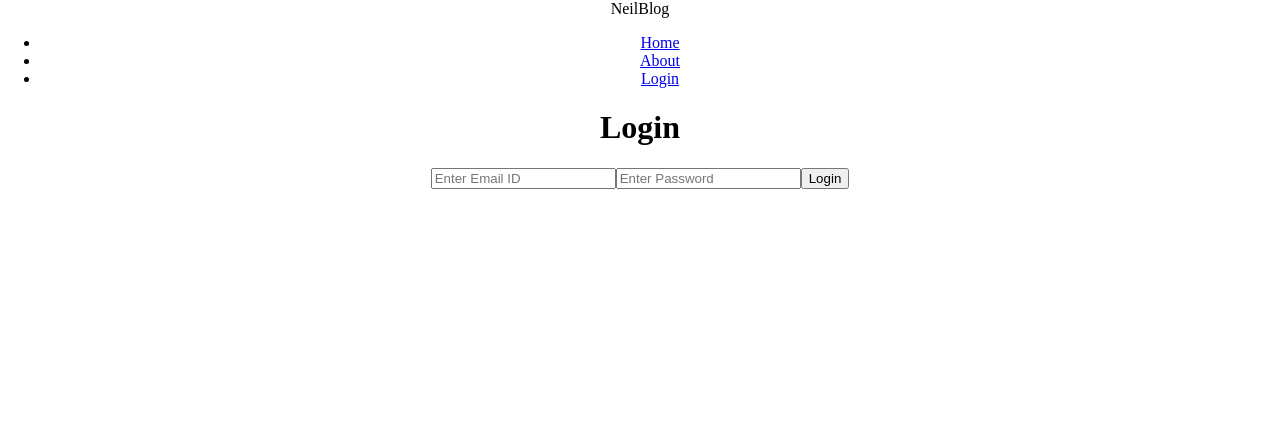
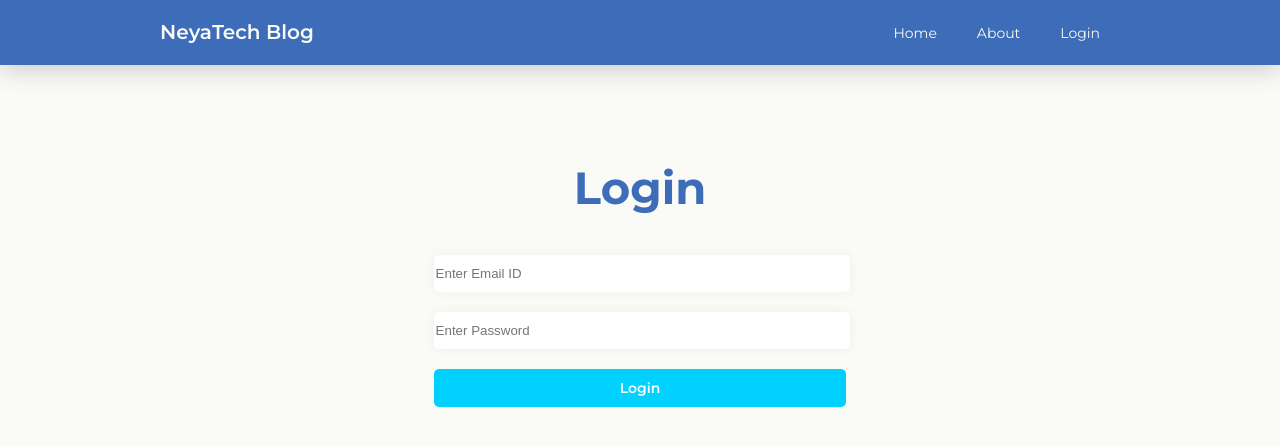
Before and after one commit to neilkapadia7/My-Blog, a React (Create React App) app in the folder client/: page /login in a window 1280 px wide. Shown: the top 446 px of the page. Built offline with nearby package versions, Linux system fonts and the light colour scheme; the HTML template or start-up script is replaced by a standard one.

Commit message:
Final Commit

```diff
--- a/client/public/index.html
+++ b/client/public/index.html
@@ -20,6 +20,8 @@
       body, html {
         margin: 0;
         padding: 0;
+        background-color: #fafaf6;
+        font-family: 'Montserrat', sans-serif;
       }
     </style>
   </head>
--- a/client/src/App.css
+++ b/client/src/App.css
@@ -1,38 +1,141 @@
-.App {
+/* Navbar */
+.nav{
+  width: 100%;
+  display: table;
+  background-color: #3d6cb9;
+  box-shadow: 0px 5px 25px #ccc;
+  position: fixed;
+  top: 0;
+  left: 0;
+  padding: 5px 0;
+}
+.nav .logo{
+  color: #fafaf6;
+  font-size: 20px;
+  font-family: 'Montserrat', sans-serif;
+  font-weight: 600;
+  float: left;
+  padding-left: 12.5%;
+  line-height: 55px;
+  height: 55px;
+}
+nav{
+  float: right;
+  padding-right: 12.5%;
+}
+nav ul {
+  list-style: none;
+  display: flex;
+  margin: 0;
+}
+nav ul li {
+  line-height: 55px;
+  height: 55px;
+  padding: 0 20px;
+}
+nav ul li a {
+  font-weight: 400;
+  font-size: 14px;
+  color: #fafaf6;
+  text-decoration: none;
+}
+.nav-user-li{
+  border-radius: 50%;
+  background-color: #fafaf6;
+}
+.nav-user-a{
+  color: #00d1ff!important;
+  font-size: 16px;
+  font-weight: 900;
+}
+.App{
+  padding-top: 130px;
+  width: 75%;
+  margin: 0 12.5%;
+}
+
+/* Auth */
+.auth-head{
+  color: #3d6cb9;
+  font-family: 'Montserrat', sans-serif;
+  font-weight: 700;
+  font-size: 45px;
   text-align: center;
 }
-
-.App-logo {
-  height: 40vmin;
-  pointer-events: none;
+.auth-form {
+  width: 43%;
+  margin: auto;
+}
+.auth-fields{
+  width: 100%;
+  height: 35px;
+  margin: 10px 0;
+  border: none;
+  box-shadow: 0 0 10px #eee;
+  border-radius: 5px;
+}
+.auth-button{
+  background-color: #00d1ff;
+  border: none;
+  color: #f5fffe;
+  padding: 10px;
+  margin: 10px 0;
+  font-family: 'Montserrat', sans-serif;
+  font-weight: 600;
+  font-size: 14px;
+  border-radius: 5px;
+  width: 100%;
 }
 
-@media (prefers-reduced-motion: no-preference) {
-  .App-logo {
-    animation: App-logo-spin infinite 20s linear;
-  }
+/* Blogs */
+.blog-div{
+  width: 100%;
+  display: table;
 }
-
-.App-header {
-  background-color: #282c34;
-  min-height: 100vh;
+.blog-main{
+  width: 100%;
+  display: table;
+  padding-bottom: 25px;
+  border-bottom: .2px solid #dbdbdb;
+  border-width: 80%;
+}
+.blog-image {
+  width: 100%;
+  height: auto;
+  margin: auto;
+}
+.title{
+  font-size: 35px;
+  font-weight: 800;
+  font-family: 'Montserrat', sans-serif;
+  width: 80%;
+  margin-right: 20%;
+  margin-bottom: 0;
+}
+.author{
+  font-size: 13px;
+  font-weight: 400;
+  font-family: 'Montserrat', sans-serif;
+  color: #00d1ff;
+  margin: 0;
+  text-decoration: none;
+}
+.date{
+  font-size: 13px;
+  font-weight: 400;
+  font-family: 'Montserrat', sans-serif;
+  margin: 0;
+  padding-left: 20px;
+  color: rgb(128, 128, 128);
+}
+.body{
+  font-size: 15px;
+  font-weight: 500;
+  font-family: 'Montserrat', sans-serif;
+  width: 95%;
+  margin-right: 5%;
+}
+.blog-auth-date{
   display: flex;
-  flex-direction: column;
-  align-items: center;
-  justify-content: center;
-  font-size: calc(10px + 2vmin);
-  color: white;
+  margin: 25px 0 ;
 }
-
-.App-link {
-  color: #61dafb;
-}
-
-@keyframes App-logo-spin {
-  from {
-    transform: rotate(0deg);
-  }
-  to {
-    transform: rotate(360deg);
-  }
-}
--- a/client/src/App.js
+++ b/client/src/App.js
@@ -32,9 +32,9 @@ const App = () => {
   return (
 
     <Provider store={store}>
-    <div className="App">
       <Router>
        <Navbar />
+       <div className="App">
        <Alert/>
         <Switch>
           <PrivateRoute exact path='/' component={Home} />
@@ -49,8 +49,8 @@ const App = () => {
           <Route exact path='/home' component={GuestHome} />
           <Route exact path='*' component={NotFound} />
         </Switch>
+        </div>
       </Router>
-    </div>
     </Provider>
   );
 }
--- a/client/src/components/Auth/Login.js
+++ b/client/src/components/Auth/Login.js
@@ -40,12 +40,12 @@ const Login = props => {
     }
 
     return (
-        <div>
-            <h1>Login</h1>
-            <form onSubmit={onSubmit}>
-                <input type='email' value={email} placeholder='Enter Email ID' onChange={(e) => setEmail(e.target.value)} required/>
-                <input type='password' value={password} placeholder='Enter Password' onChange={(e) => setPassword(e.target.value)} required/>
-                <input type='submit' value='Login' />
+        <div className='auth-div'>
+            <h1 className='auth-head'>Login</h1>
+            <form onSubmit={onSubmit} className='auth-form'>
+                <input type='email' value={email} placeholder='Enter Email ID' onChange={(e) => setEmail(e.target.value)} required className='auth-fields' />
+                <input type='password' value={password} placeholder='Enter Password' onChange={(e) => setPassword(e.target.value)} required className='auth-fields' />
+                <input type='submit' value='Login' className='auth-button'/>
             </form>
         </div>
     )
--- a/client/src/components/Blog/AllBlogs/UserBlogs.js
+++ b/client/src/components/Blog/AllBlogs/UserBlogs.js
@@ -1,4 +1,4 @@
-import React, {useEffect, Fragment} from 'react';
+import React, {useEffect} from 'react';
 import PropTypes from 'prop-types';
 import {connect} from 'react-redux';
 import {getUserBlogs, removeUserBlog, clearErrors} from '../../../Actions/blogActions';
@@ -28,14 +28,17 @@ const UserBlogs = props => {
     }
 
     return (
-        <div>
+        <div className='blog-div'>
             {userblogs.map(blog =>
-               <Fragment key={blog._id}>
-                    <img src={blog.image} height='auto' width='75%' style={{margin: 'auto'}}/>
-                    <h2>{blog.title}</h2>
-                    <h5>{blog.body}</h5>
-                    <Moment format='Do MMMM YYYY, h:mm:ss a'>{blog.date}</Moment>
-                </Fragment>
+               <div key={blog._id} className='blog-main'>
+                    <h2 className='title'>{blog.title}</h2>
+                    <div className='blog-auth-date'>
+                        <p className='author'><span style={{color: '#000'}}>by </span>{blog.author}</p>
+                        <Moment format='Do MMMM YYYY, h:mm:ss a' className='date'>{blog.date}</Moment>
+                    </div>
+                    <img src={blog.image} className='blog-image'/>
+                    <h5 className='body'>{blog.body}</h5>
+                </div>
             )}
         </div>
     )
--- a/client/src/components/Blog/Blogs.js
+++ b/client/src/components/Blog/Blogs.js
@@ -1,17 +1,17 @@
-import React, { Fragment } from 'react';
+import React from 'react';
 import BlogPost from './SingleBlog/BlogPost';
 import PropTypes from 'prop-types'
 
 const Blogs = ({blogs}) => {
 
     return (
-        <Fragment>
+        <div className='blog-div'>
             {blogs.map(blog =>
-                <div key={blog._id}>
+                <div key={blog._id} >
                     <BlogPost blog={blog} />
                 </div>
             )}
-        </Fragment>
+        </div>
     )
 }
 
--- a/client/src/components/Blog/Guest/GuestHome.js
+++ b/client/src/components/Blog/Guest/GuestHome.js
@@ -25,14 +25,16 @@ const GuestHome = ({guest: {blogs, loading, error}, clearError, getBlogs, setAle
     }
 
     return (
-        <div>
+        <div className='blog-div'>
             {blogs && blogs.map(blog =>
-                <div key={blog._id}>
-                    <img src={blog.image} height='auto' width='80%' style={{margin: 'auto'}} />
-                    <h2>{blog.title}</h2>
-                    <h5>{blog.body}</h5>
-                    <p>{blog.author}</p>
-                    <Moment format='Do MMMM YYYY, h:mm:ss a'>{blog.date}</Moment>
+                <div key={blog._id} className='blog-main'>
+                    <h2 className='title'>{blog.title}</h2>
+                    <div className='blog-auth-date'>
+                        <p className='author'><span style={{color: '#000'}}>by </span>{blog.author}</p>
+                        <Moment className='date' format='Do MMMM YYYY, h:mm:ss a'>{blog.date}</Moment>
+                    </div>
+                    <img src={blog.image} className='blog-image'/>
+                    <h5 className='body'>{blog.body}</h5>
                     <br />
                 </div>
             )
--- a/client/src/components/Blog/SingleBlog/BlogPost.js
+++ b/client/src/components/Blog/SingleBlog/BlogPost.js
@@ -20,12 +20,14 @@ const BlogPost = ({blog, setCurrent, deleteBlog}) => {
     }
 
     return (
-        <div key={_id}>
-            <h3>{title}</h3>
-            <p>{body}</p>
-            <img src={image} height='auto' width='70%' style={{margin: 'auto'}}/>
-            <p>{author}</p>
-            <Moment format='Do MMMM YYYY, h:mm:ss a'>{blog.date}</Moment>
+        <div key={_id} className='blog-main'>
+            <h3 className='title'>{title}</h3>
+            <div className='blog-auth-date'>
+                <p className='author'><span style={{color: '#000'}}>by </span>{author}</p>
+                <Moment format='Do MMMM YYYY, h:mm:ss a' className='date'>{blog.date}</Moment>
+            </div>
+            <img src={image} className='blog-image'/>
+            <p className='body'>{body}</p>
             <p><Link to={`/update`} onClick={Click}>Update</Link></p>
             <p onClick={Delete}>Delete</p>
         </div>
--- a/client/src/components/Layout/Navbar.js
+++ b/client/src/components/Layout/Navbar.js
@@ -11,11 +11,11 @@ const Navbar = ({auth: {isAuthenticated, user}, logout}) => {
 
     const authLinks = (
         <Fragment>
-            <li><a href='#!'>{user && user.firstName.charAt(0).toUpperCase() + user.lastName.charAt(0).toUpperCase()}</a></li>
+            <li className='nav-user-li'><a href='#!' className='nav-user-a' >{user && user.firstName.charAt(0).toUpperCase() + user.lastName.charAt(0).toUpperCase()}</a></li>
             <li><Link to='/'>Home</Link></li>
             <li><Link to='/newBlog'>Add Blog</Link></li>
             <li><Link to='/allblogs'>All Blogs</Link></li>
-            <li onClick={Logout}>Logout</li>
+            <li onClick={Logout}><a href='#!'>Logout</a></li>
         </Fragment>
     );
 
@@ -29,7 +29,7 @@ const Navbar = ({auth: {isAuthenticated, user}, logout}) => {
 
     return (
         <div className='nav'>
-            <div className='logo'>NeilBlog</div>
+            <div className='logo'>NeyaTech Blog</div>
             <nav>
                 <ul>
                     {isAuthenticated ? authLinks : guestLinks}
--- a/client/src/components/Pages/Home.js
+++ b/client/src/components/Pages/Home.js
@@ -23,7 +23,7 @@ const Home = ({loadUser, getBlogs, clearErrors, blog: {blogs, loading, error}, s
 
     return (
         <div>
-            <h2>Home</h2>
+            <h2>My Blogs</h2>
             {blogs === null
                 ? <h5>Loading....</h5>
                 : <Blogs blogs={blogs} key='1'/>
```
Also changed, not shown: client/src/components/Auth/Register.js (+8 -8 lines), client/src/components/Blog/AllBlogs/AllBlogs.js (+11 -9 lines), 1 other file (tests, documents, lock files or other folders).
